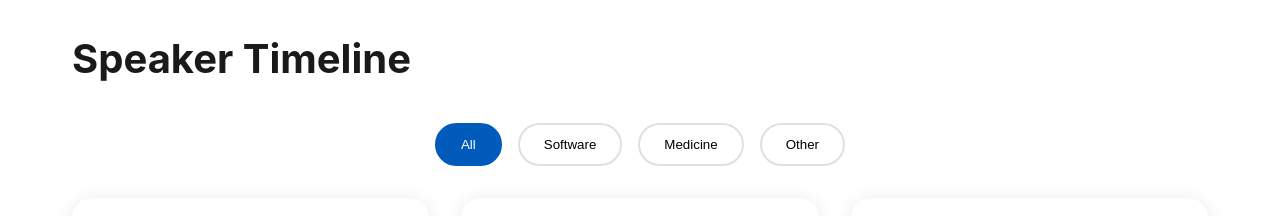
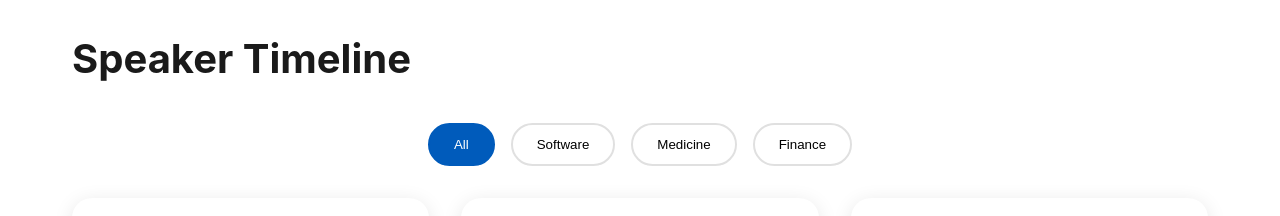
Before and after one commit to harish-jai/vts-career-compass, a React (Create React App) app: page / in a window 1280 px wide. Shown: the part 1360-1576 px from the top of the page. Built offline with nearby package versions, Linux system fonts and the light colour scheme.

Commit message:
changed akshath's category to finance

```diff
--- a/src/App.js
+++ b/src/App.js
@@ -583,7 +583,7 @@ const App = () => {
                     <button className={filter === 'All' ? 'active' : ''} onClick={() => setFilter('All')}>All</button>
                     <button className={filter === 'Software' ? 'active' : ''} onClick={() => setFilter('Software')}>Software</button>
                     <button className={filter === 'Medicine' ? 'active' : ''} onClick={() => setFilter('Medicine')}>Medicine</button>
-                    <button className={filter === 'Other' ? 'active' : ''} onClick={() => setFilter('Other')}>Other</button>
+                    <button className={filter === 'Finance' ? 'active' : ''} onClick={() => setFilter('Finance')}>Finance</button>
                 </div>
             </section>
 
--- a/src/data/speakers.json
+++ b/src/data/speakers.json
@@ -61,7 +61,7 @@
         "organization": "Morgan Stanley",
         "image": "/images/speakers/akshath_mahajan.jpg",
         "blurb": "Akshath will discuss financial careers and banking insights.",
-        "category": "Other",
+        "category": "Finance",
         "session": {
             "date": "2025-04-01",
             "time": "19:00",
```
